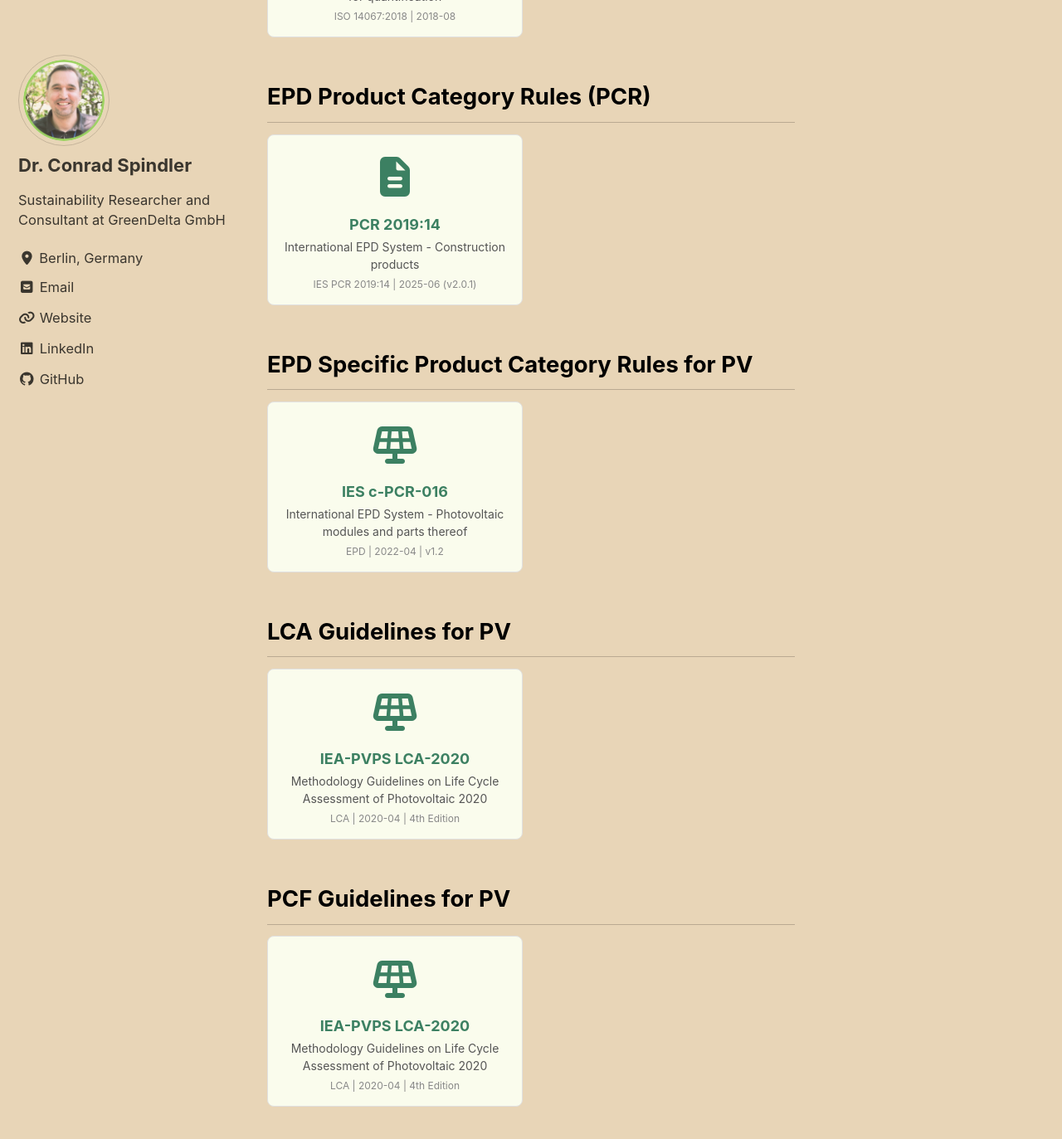
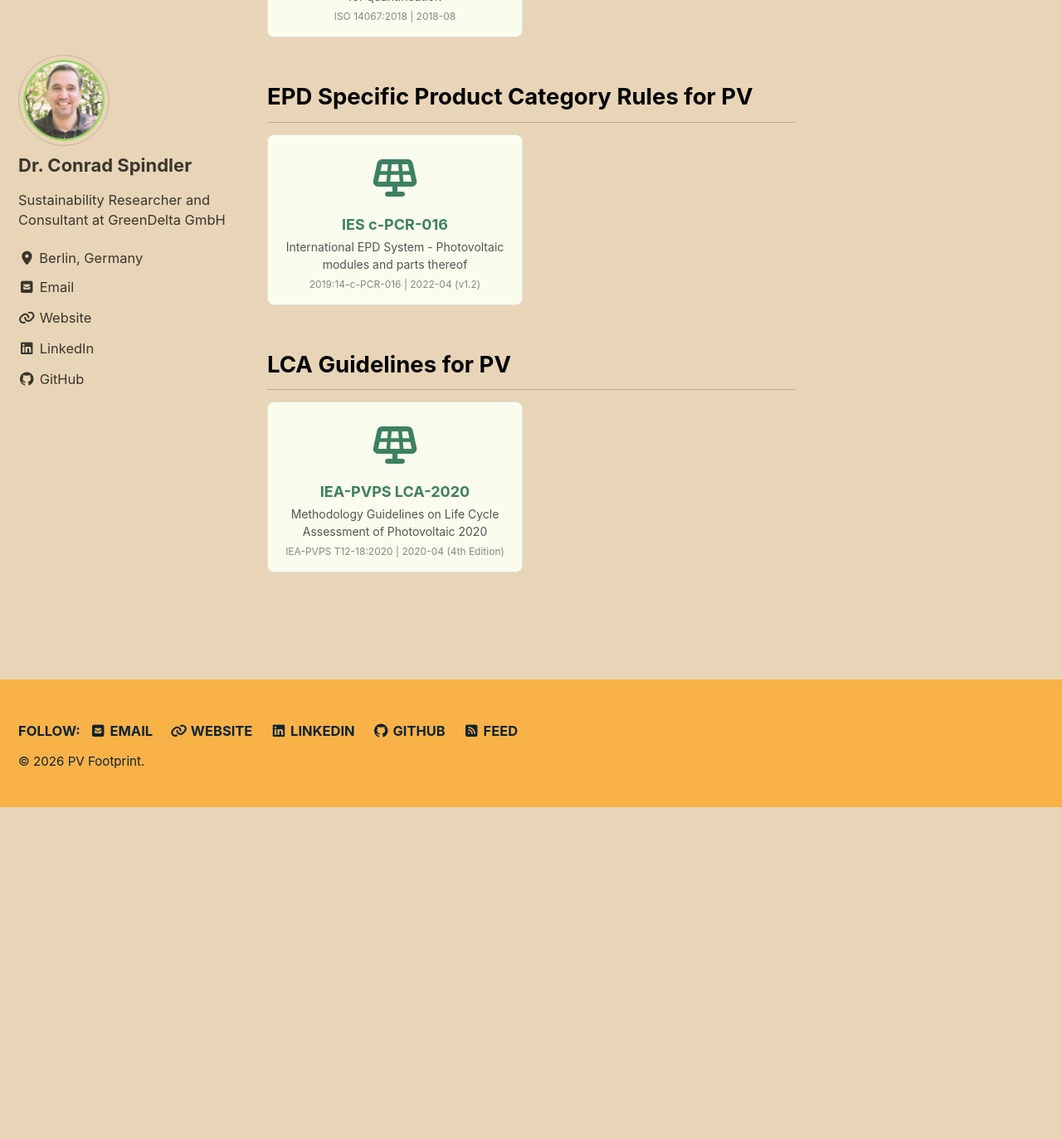
Before and after one commit to conradspindler/pv_footprint, a Jekyll site: the page built from _pages/standards.md, in a window 1280 px wide and 1400 px high, scrolled down 1243 px. Shown: the top 1373 px of the window at 83% size. Built offline with Jekyll 4.4.1, drawn with Linux system fonts in a browser that asks for light colours; cached includes are drawn as plain includes; after the commit the page ends 2216 px from its top, so only the background shows below that.

Commit message:
Remove EPD PCR section and update PV references
Removed EPD Product Category Rules section and updated references in EPD Specific Product Category Rules for PV.

```diff
--- a/_pages/standards.md
+++ b/_pages/standards.md
@@ -72,21 +72,6 @@ Standards, guidelines and product category rules for the environmental assessmen
   </div>
 </div>
 
-## EPD Product Category Rules (PCR)
-
-<div style="display: grid; grid-template-columns: repeat(auto-fill, minmax(300px, 1fr)); gap: 20px; margin-bottom: 30px;">
-  <div style="text-align: center; padding: 15px; border: 1px solid #e0e0e0; border-radius: 8px; background: #fafced; transition: transform 0.2s, box-shadow 0.2s;" onmouseover="this.style.transform='translateY(-5px)'; this.style.boxShadow='0 4px 8px rgba(0,0,0,0.1)';" onmouseout="this.style.transform='translateY(0)'; this.style.boxShadow='none';">
-    <a href="https://environdec.com/pcr-library/pcr_d2322eee-828a-4995-31a7-08da281808ad" style="text-decoration: none; color: inherit; display: block;">
-      <div style="font-size: 48px; margin-bottom: 10px; color: #3c8062;">
-        <i class="fas fa-file-alt"></i>
-      </div>
-      <h3 style="margin: 0; font-size: 18px; color: #3c8062;">PCR 2019:14</h3>
-      <p style="margin: 5px 0 0 0; font-size: 14px; color: #555;">International EPD System - Construction products</p>
-      <p style="margin: 5px 0 0 0; font-size: 12px; color: #888;">IES PCR 2019:14 | 2025-06 (v2.0.1)</p>
-    </a>
-  </div>
-</div>
-
 ## EPD Specific Product Category Rules for PV
 
 <div style="display: grid; grid-template-columns: repeat(auto-fill, minmax(300px, 1fr)); gap: 20px; margin-bottom: 30px;">
@@ -97,7 +82,7 @@ Standards, guidelines and product category rules for the environmental assessmen
       </div>
       <h3 style="margin: 0; font-size: 18px; color: #3c8062;">IES c-PCR-016</h3>
       <p style="margin: 5px 0 0 0; font-size: 14px; color: #555;">International EPD System - Photovoltaic modules and parts thereof</p>
-      <p style="margin: 5px 0 0 0; font-size: 12px; color: #888;">EPD | 2022-04 | v1.2</p>
+      <p style="margin: 5px 0 0 0; font-size: 12px; color: #888;">2019:14-c-PCR-016 | 2022-04 (v1.2)</p>
     </a>
   </div>
 </div>
@@ -112,22 +97,7 @@ Standards, guidelines and product category rules for the environmental assessmen
       </div>
       <h3 style="margin: 0; font-size: 18px; color: #3c8062;">IEA-PVPS LCA-2020</h3>
       <p style="margin: 5px 0 0 0; font-size: 14px; color: #555;">Methodology Guidelines on Life Cycle Assessment of Photovoltaic 2020</p>
-      <p style="margin: 5px 0 0 0; font-size: 12px; color: #888;">LCA | 2020-04 | 4th Edition</p>
+      <p style="margin: 5px 0 0 0; font-size: 12px; color: #888;">IEA-PVPS T12-18:2020 | 2020-04 (4th Edition)</p>
     </a>
   </div>
 </div>
-
-## PCF Guidelines for PV
-
-<div style="display: grid; grid-template-columns: repeat(auto-fill, minmax(300px, 1fr)); gap: 20px; margin-bottom: 30px;">
-  <div style="text-align: center; padding: 15px; border: 1px solid #e0e0e0; border-radius: 8px; background: #fafced; transition: transform 0.2s, box-shadow 0.2s;" onmouseover="this.style.transform='translateY(-5px)'; this.style.boxShadow='0 4px 8px rgba(0,0,0,0.1)';" onmouseout="this.style.transform='translateY(0)'; this.style.boxShadow='none';">
-    <a href="https://iea-pvps.org/key-topics/methodology-guidelines-on-life-cycle-assessment-of-photovoltaic-2020/" style="text-decoration: none; color: inherit; display: block;">
-      <div style="font-size: 48px; margin-bottom: 10px; color: #3c8062;">
-        <i class="fas fa-solar-panel"></i>
-      </div>
-      <h3 style="margin: 0; font-size: 18px; color: #3c8062;">IEA-PVPS LCA-2020</h3>
-      <p style="margin: 5px 0 0 0; font-size: 14px; color: #555;">Methodology Guidelines on Life Cycle Assessment of Photovoltaic 2020</p>
-      <p style="margin: 5px 0 0 0; font-size: 12px; color: #888;">LCA | 2020-04 | 4th Edition</p>
-    </a>
-  </div>
-</div>
```
